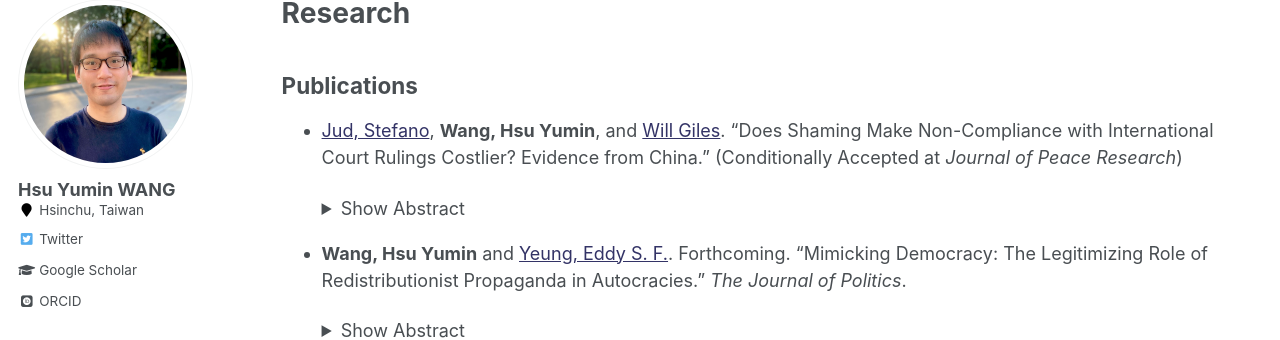
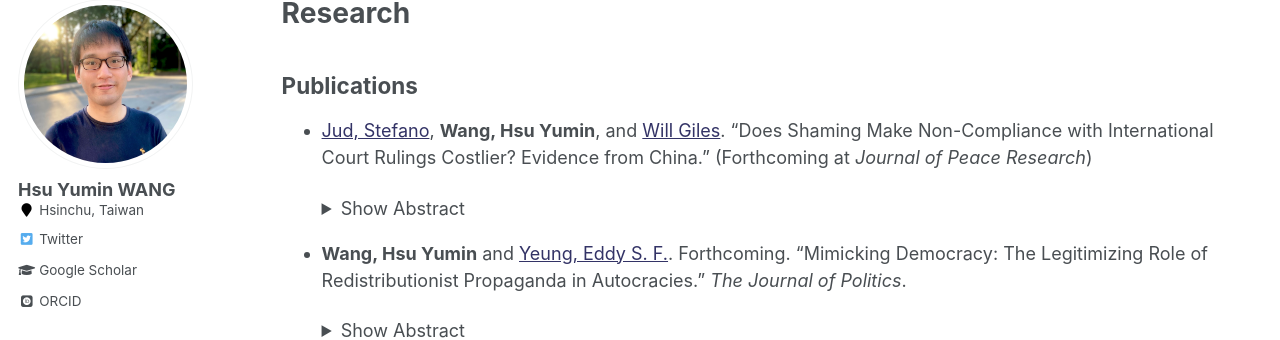
Before and after one commit to hsuyumin/hsuyumin.github.io, a Jekyll site: the page built from _pages/publications.md, in a window 1280 px wide and 900 px high. Shown: the part 119-459 px from the top of the window. Built offline with Jekyll 4.4.1, drawn with Linux system fonts in a browser that asks for light colours; some web fonts are replaced.

Commit message:
Update publications.md

```diff
--- a/_pages/publications.md
+++ b/_pages/publications.md
@@ -10,7 +10,7 @@ redirect_from:
 
 ## Publications
 
-* [Jud, Stefano](http://stefanojud.com/), **Wang, Hsu Yumin**, and [Will Giles](https://www.linkedin.com/in/will-giles-83a51362). "Does Shaming Make Non-Compliance with International Court Rulings Costlier? Evidence from China." (Conditionally Accepted at _Journal of Peace Research_)
+* [Jud, Stefano](http://stefanojud.com/), **Wang, Hsu Yumin**, and [Will Giles](https://www.linkedin.com/in/will-giles-83a51362). "Does Shaming Make Non-Compliance with International Court Rulings Costlier? Evidence from China." (Forthcoming at _Journal of Peace Research_)
 
     <details>
       <summary>Show Abstract</summary>
```
